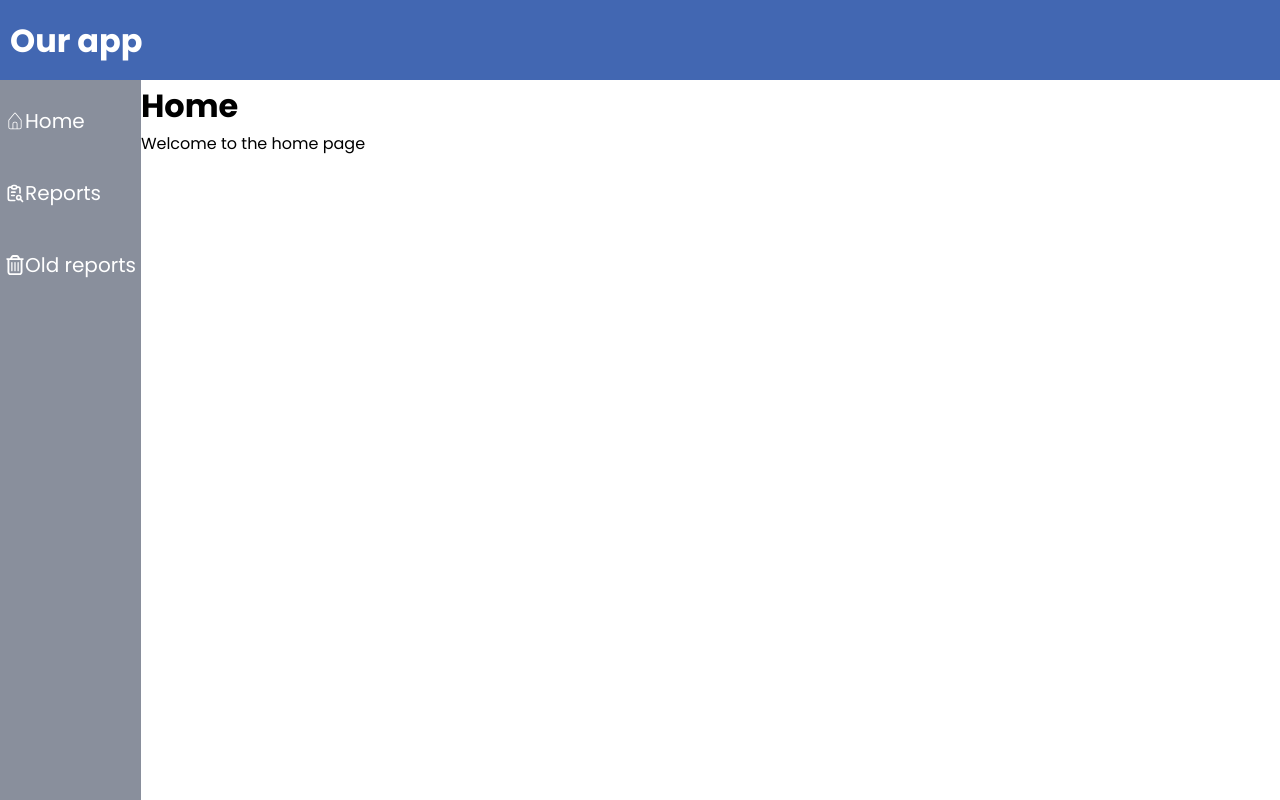
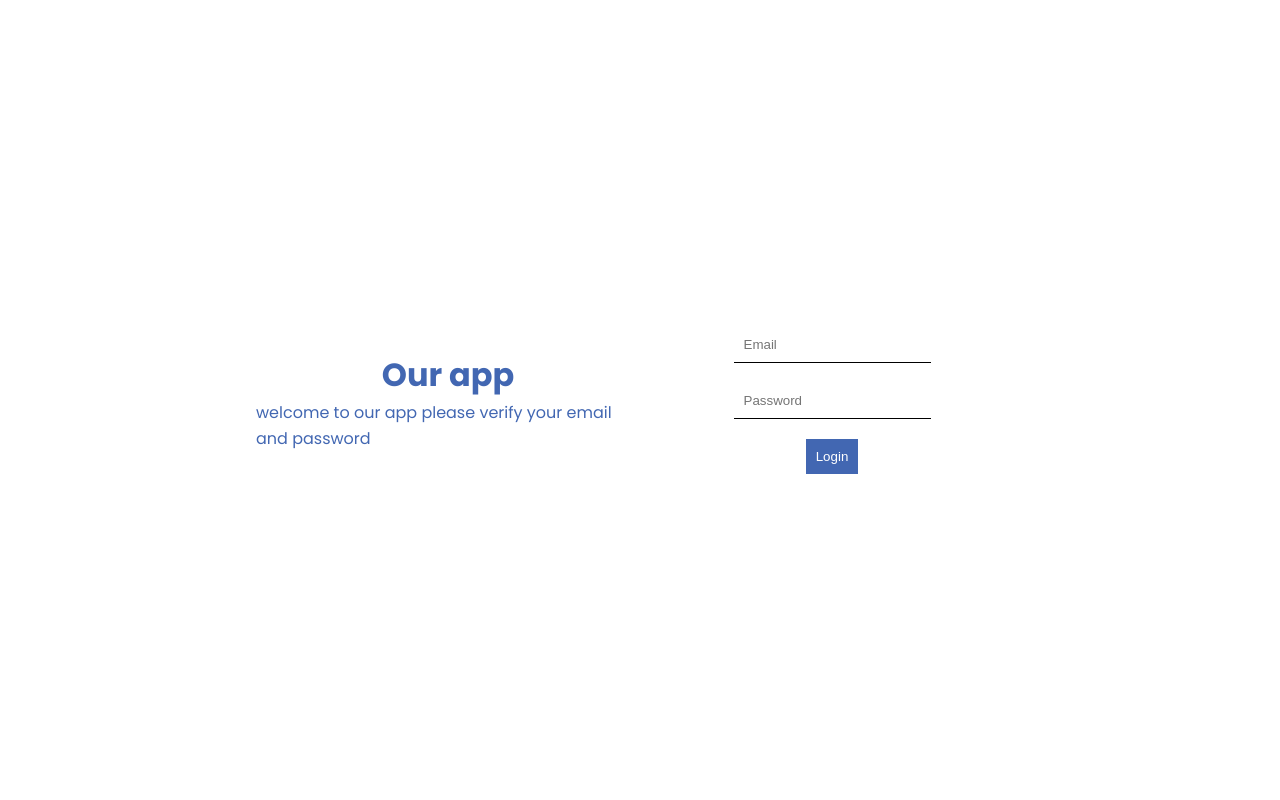
Before and after one commit to yoav1870/E2E, a React (Vite) app in the folder client/: page / in a window 1280 px wide. Built offline with nearby package versions, Linux system fonts and the light colour scheme.

Commit message:
with temp login

```diff
--- a/client/src/App.jsx
+++ b/client/src/App.jsx
@@ -1,23 +1,34 @@
 import { BrowserRouter as Router, Route, Routes } from "react-router-dom";
+import { useState } from "react";
 import Header from "./component/Header";
 import Menu from "./component/Menu";
 import ContainerRow from "./component/shared/container";
 import Home from "./component/Home";
-// import Report from "./component/Report";
-// import Oldreports from "./component/Old-reports";
+import Login from "./component/Login";
 
 const App = () => {
+  const [authenticated, setAuthenticated] = useState(false);
+
+  const authenticate = (isAuthenticated) => {
+    setAuthenticated(isAuthenticated);
+  };
+
   return (
     <Router>
+      {authenticated ? (
+        <>
           <Header />
           <ContainerRow>
             <Menu />
             <Routes>
-          <Route exact path="/" element={<Home />} />
-          {/* <Route path="/report" element={<Report />} /> */}
-          {/* <Route path="/old-reports" element={<Oldreports />} /> */}
+              <Route path="/" element={<Home />} />
+              {/* Define other routes here */}
             </Routes>
           </ContainerRow>
+        </>
+      ) : (
+        <Login authenticate={authenticate} />
+      )}
     </Router>
   );
 };
--- /dev/null
+++ b/client/src/component/Login.jsx
@@ -0,0 +1,100 @@
+// src/components/Login.js
+
+import { useState } from "react";
+
+const Login = (authenticate) => {
+  const [credentials, setCredentials] = useState({ email: "", password: "" });
+  const [error, setError] = useState(null);
+
+  const handleChange = (e) => {
+    setCredentials({ ...credentials, [e.target.name]: e.target.value });
+  };
+
+  const handleSubmit = (e) => {
+    e.preventDefault();
+    // Simulate authentication (replace with actual authentication logic)
+    const { email, password } = credentials;
+    if (email === "user@example.com" && password === "password") {
+      authenticate(true); // Set authentication state to true
+    } else {
+      setError("Invalid email or password");
+    }
+  };
+  const loginStyle = {
+    display: "flex",
+    flexDirection: "column",
+    alignItems: "center",
+    justifyContent: "center",
+    color: "#4267B2",
+    width: "30vw",
+  };
+
+  const pageStyle = {
+    display: "flex",
+    flexDirection: "row",
+    alignItems: "center",
+    justifyContent: "center",
+    height: "100vh",
+    color: "white",
+  };
+  const leftStyle = {
+    display: "flex",
+    flexDirection: "column",
+    alignItems: "center",
+    justifyContent: "center",
+    width: "30vw",
+    color: "#4267B2",
+  };
+  const inputStyle = {
+    margin: "10px",
+    padding: "10px",
+    border: "none",
+    borderBottom: "1px solid black",
+    backgroundColor: "transparent",
+    color: "#4267B2",
+  };
+  const buttonStyle = {
+    margin: "10px",
+    padding: "10px",
+    border: "none",
+    backgroundColor: "#4267B2",
+    color: "white",
+    cursor: "pointer",
+    // hover: "black",
+  };
+
+  return (
+    <div style={pageStyle}>
+      <div style={leftStyle}>
+        <h1>Our app</h1>
+        welcome to our app please verify your email and password
+      </div>
+      <form onSubmit={handleSubmit} style={loginStyle}>
+        <input
+          style={inputStyle}
+          type="email"
+          name="email"
+          placeholder="Email"
+          value={credentials.email}
+          onChange={handleChange}
+          required
+        />
+        <input
+          style={inputStyle}
+          type="password"
+          name="password"
+          placeholder="Password"
+          value={credentials.password}
+          onChange={handleChange}
+          required
+        />
+        {error && <p style={{ color: "red" }}>{error}</p>}
+        <button style={buttonStyle} type="submit">
+          Login
+        </button>
+      </form>
+    </div>
+  );
+};
+
+export default Login;
```
Also changed, not shown: client/src/component/Report.jsx (deleted). Lines whose indentation alone changed are shown as unchanged.
